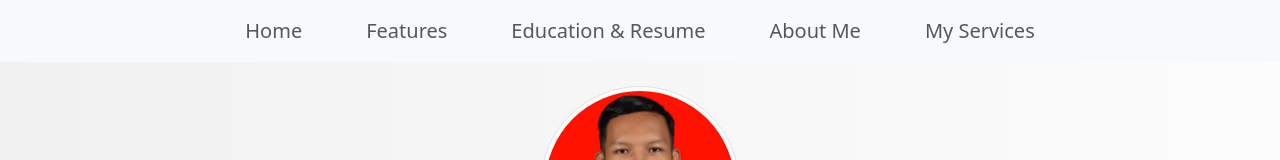
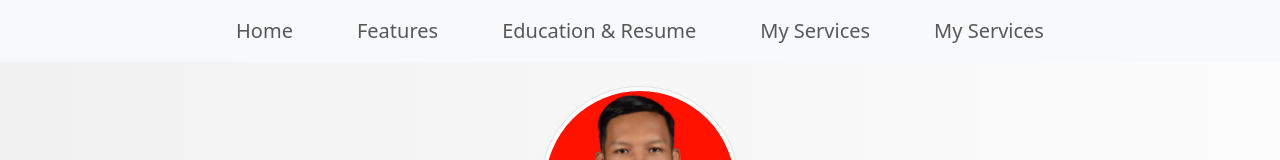
Before and after one commit to MuhammadRidhoPrasetyo/mhmmdrdhprstyo, a plain HTML site: page index.html in a window 1280 px wide. Shown: the top 160 px of the page. Drawn offline with nearby package versions, Linux system fonts and the light colour scheme.

Commit message:
changes 2

```diff
--- a/index.html
+++ b/index.html
@@ -42,10 +42,10 @@
                         <a class="nav-link" href="#education">Education & Resume</a>
                     </li>
                     <li class="nav-item px-4 fs-5">
-                        <a class="nav-link" href="#">About Me</a>
+                        <a class="nav-link" href="#services">My Services</a>
                     </li>
                     <li class="nav-item px-4 fs-5">
-                        <a class="nav-link" href="#">My Services</a>
+                        <a class="nav-link" href="#get-in-touch">My Services</a>
                     </li>
                 </ul>
             </div>
```
